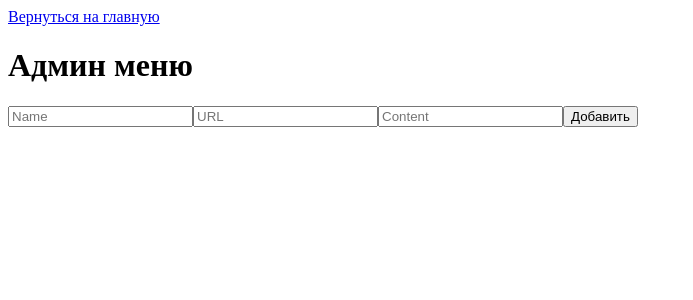
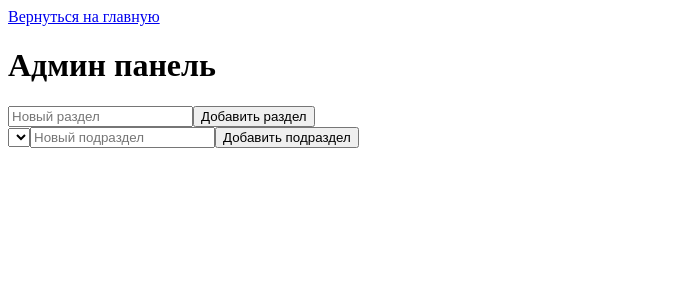
Before and after one commit to CNNOM/SAFIB-test-task, a Vue app: page /admin in a window 1280 px wide. Shown: the top 300 px of the page, without its empty margins (0-693 px from the left). Built offline with nearby package versions, Linux system fonts and the light colour scheme; sample sign-in values are in the browser's storage.

Commit message:
[DTT-1] Реализвано: подразделы

```diff
--- a/src/components/TheSection.vue
+++ b/src/components/TheSection.vue
@@ -1,19 +1,27 @@
 <template>
   <div>
-    <h1>{{ menuItem.name }}</h1>
-    <p>{{ menuItem.content }}</p>
     <router-link to="/">Вернуться на главную</router-link>
+
+    <h1>Раздел {{ sectionName }}</h1>
+    <ul v-if="menuItems[$route.params.index] && menuItems[$route.params.index].subsections">
+      <li v-for="(subsection, subIndex) in menuItems[$route.params.index].subsections" :key="subIndex">
+        <router-link :to="`/section/${$route.params.index}/${subIndex}`">{{ subsection.name }}</router-link>
+      </li>
+    </ul>
+    <p v-else>Нет доступных подразделов.</p>
+    <router-view></router-view>
   </div>
 </template>
 
 <script>
-import {mapState} from 'vuex';
+import { mapState } from 'vuex';
 
 export default {
   computed: {
-    menuItem() {
+    ...mapState(['menuItems']),
+    sectionName() {
       const index = this.$route.params.index;
-      return this.$store.state.menuItems[index];
+      return this.menuItems[index] ? this.menuItems[index].name : 'Неизвестный раздел';
     }
   }
 }
--- /dev/null
+++ b/src/components/TheSubSection.vue
@@ -0,0 +1,26 @@
+<template>
+  <div>
+    <router-link to="/">Вернуться на главную</router-link>
+    <h1>Подраздел {{ subSectionName }}</h1>
+  </div>
+</template>
+
+<script>
+import { mapState } from 'vuex';
+
+export default {
+  computed: {
+    ...mapState(['menuItems']),
+    subSectionName() {
+      const index = this.$route.params.index;
+      const subIndex = this.$route.params.subIndex;
+      return this.menuItems[index] && this.menuItems[index].subsections[subIndex]
+          ? this.menuItems[index].subsections[subIndex].name
+          : 'Неизвестный подраздел';
+    }
+  },
+  mounted() {
+    console.log(window.location.href);
+  }
+}
+</script>
--- a/src/router/index.js
+++ b/src/router/index.js
@@ -3,6 +3,7 @@ import HomeView from "@/views/HomeView.vue";
 import AdminView from "@/views/AdminView.vue";
 import LoginView from "@/views/LoginView.vue";
 import TheSection from "@/components/TheSection.vue";
+import TheSubSection from "@/components/TheSubSection.vue";
 
 const router = createRouter({
   history: createWebHistory(import.meta.env.BASE_URL),
@@ -22,12 +23,17 @@ const router = createRouter({
     {
       path: '/login',
       name: 'login',
-      component: LoginView
+      component: LoginView,
     },
     {
       path: '/section/:index',
       name: 'section',
-      component: TheSection
+      component: TheSection,
+    },
+    {
+      path: '/section/:index/:subIndex',
+      name: 'subIndex',
+      component: TheSubSection
     }
   ]
 })
--- a/src/store/index.js
+++ b/src/store/index.js
@@ -24,7 +24,15 @@ export default new Vuex.Store({
             return false;
         },
         addMenuItem({ commit, state }, item) {
-            const items = [...state.menuItems, item];
+            const items = [...state.menuItems, { ...item, subsections: [] }];
+            commit('setMenuItems', items);
+        },
+        addSubSection({ commit, state }, { index, subsection }) {
+            const items = [...state.menuItems];
+            if (!items[index].subsections) {
+                items[index].subsections = [];
+            }
+            items[index].subsections.push(subsection);
             commit('setMenuItems', items);
         }
     }
--- a/src/views/AdminView.vue
+++ b/src/views/AdminView.vue
@@ -1,39 +1,45 @@
 <template>
-  <div>
-    <router-link to="/">Вернуться на главную</router-link>
+  <div>    <router-link to="/">Вернуться на главную</router-link>
 
-    <h1>Админ меню</h1>
+
+    <h1>Админ панель</h1>
     <form @submit.prevent="addMenuItem">
-      <input v-model="newItem.name" placeholder="Name" />
-      <input v-model="newItem.url" placeholder="URL" />
-      <input v-model="newItem.content" placeholder="Content" />
-      <button type="submit">Добавить</button>
+      <input v-model="newItem" placeholder="Новый раздел">
+      <button type="submit">Добавить раздел</button>
     </form>
-    <ul>
-      <li v-for="(item, index) in menuItems" :key="index">
-        {{ item.name }} - {{ item.url }}
-      </li>
-    </ul>
+    <form @submit.prevent="addSubSection">
+      <select v-model="selectedSection">
+        <option v-for="(item, index) in menuItems" :key="index" :value="index">{{ item.name }}</option>
+      </select>
+      <input v-model="newSubSection" placeholder="Новый подраздел">
+      <button type="submit">Добавить подраздел</button>
+    </form>
   </div>
 </template>
 
 <script>
-import { mapState, mapActions } from 'vuex';
+import { mapActions, mapState } from 'vuex';
 
 export default {
   data() {
     return {
-      newItem: {name: '', url: '', content: ''}
+      newItem: '',
+      newSubSection: '',
+      selectedSection: ''
     };
   },
   computed: {
     ...mapState(['menuItems'])
   },
   methods: {
-    ...mapActions(['addMenuItem']),
+    ...mapActions(['addMenuItem', 'addSubSection']),
     addMenuItem() {
-      this.$store.dispatch('addMenuItem', this.newItem);
-      this.newItem = {name: '', url: '', content: ''};
+      this.$store.dispatch('addMenuItem', { name: this.newItem });
+      this.newItem = '';
+    },
+    addSubSection() {
+      this.$store.dispatch('addSubSection', { index: this.selectedSection, subsection: { name: this.newSubSection } });
+      this.newSubSection = '';
     }
   }
 }
```
